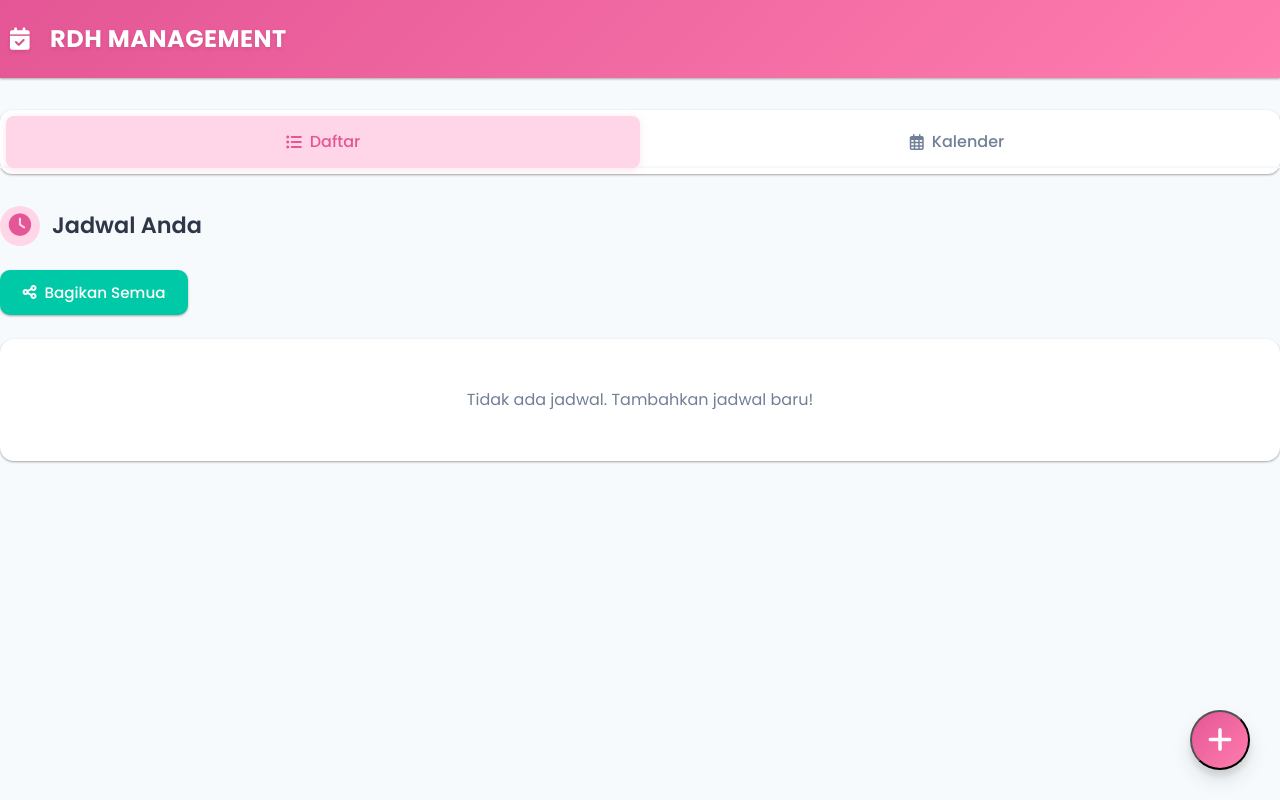
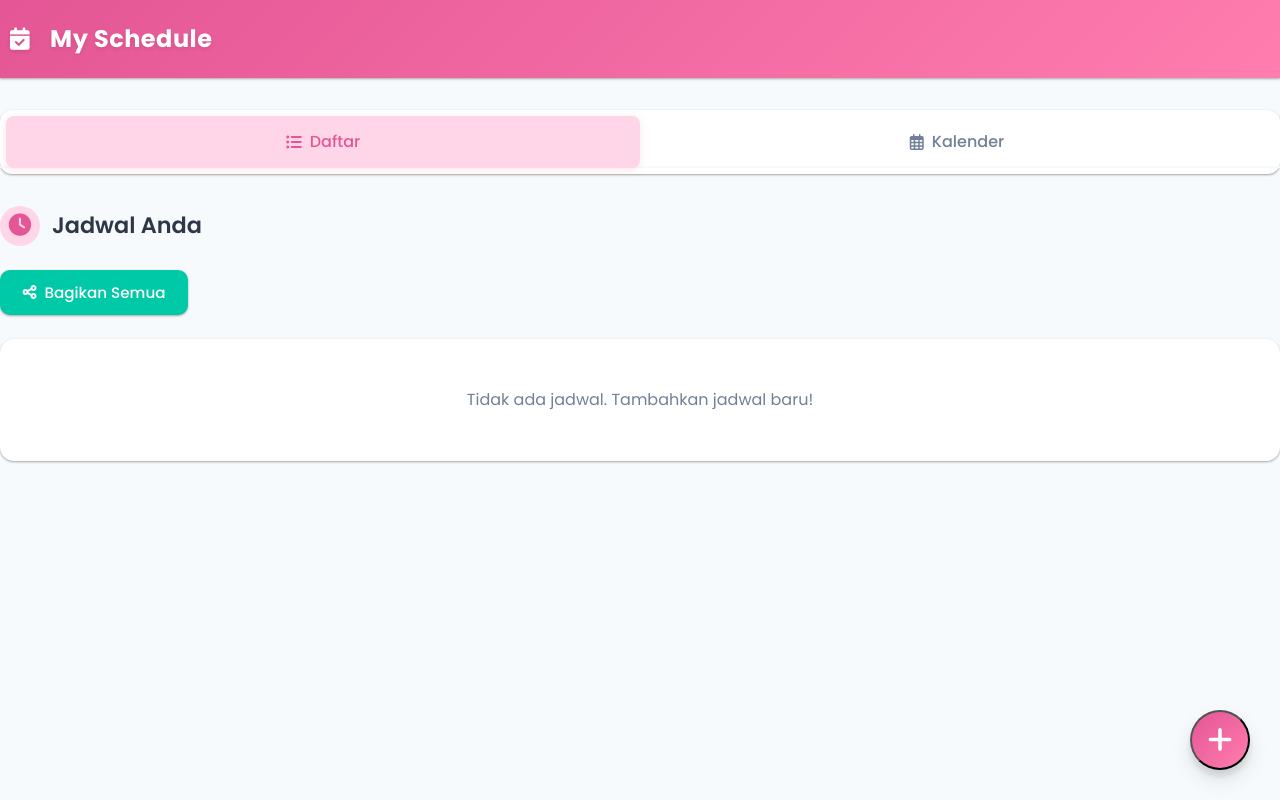
Before and after one commit to mzqwrdnta/my_schedule, a plain HTML site: page index.html in a window 1280 px wide. Drawn offline with Linux system fonts and the light colour scheme.

Commit message:
Change title and header text to 'My Schedule'

```diff
--- a/index.html
+++ b/index.html
@@ -3,7 +3,7 @@
 <head>
     <meta charset="UTF-8">
     <meta name="viewport" content="width=device-width, initial-scale=1.0">
-    <title>RDH MANAGEMENT - Pencatatan Jadwal</title>
+    <title>My Schedule</title>
     <link href="https://fonts.googleapis.com/css2?family=Poppins:wght@300;400;500;600;700&display=swap" rel="stylesheet">
     <link rel="stylesheet" href="https://cdnjs.cloudflare.com/ajax/libs/font-awesome/6.0.0-beta3/css/all.min.css">
     <style>
@@ -853,7 +853,7 @@
         <div class="container header-content">
             <div class="logo">
                 <i class="fas fa-calendar-check"></i>
-                <h4 style="padding-left: 10px;">RDH MANAGEMENT</h4>
+                <h4 style="padding-left: 10px;">My Schedule</h4>
             </div>
             <button id="addScheduleBtn" class="fab">
                 <i class="fas fa-plus"></i>
```
